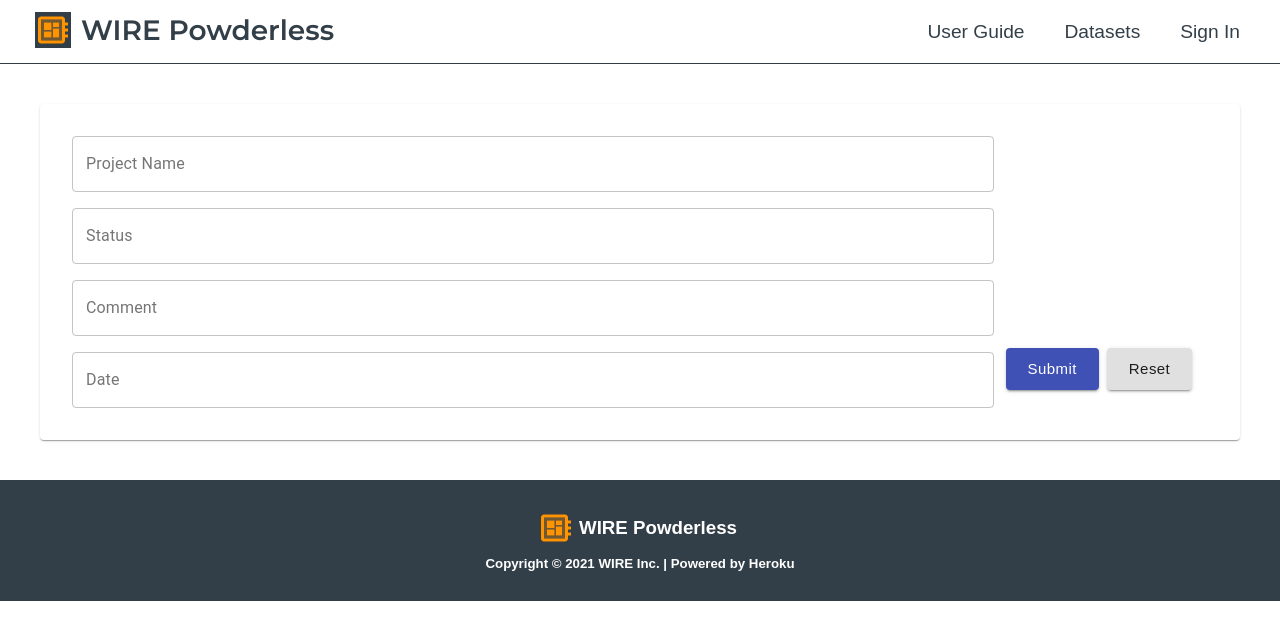
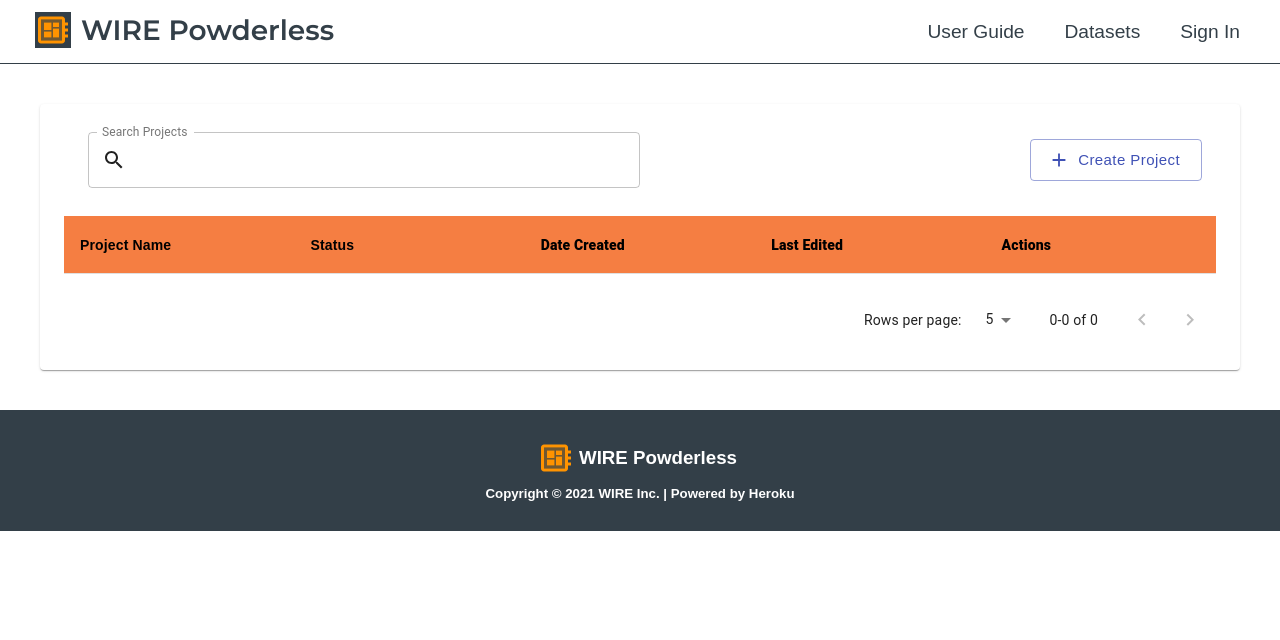
Before and after one commit to sohaibi/EE461L-Project, a React (Create React App) app in the folder Frontend/: page /project in a window 1280 px wide. Shown: the top 640 px of the page. Built offline with nearby package versions, Linux system fonts and the light colour scheme.

Commit message:
Table,sorting, popup

```diff
--- a/Frontend/src/Components/Pages/ProjectPage/Project.js
+++ b/Frontend/src/Components/Pages/ProjectPage/Project.js
@@ -1,21 +1,156 @@
-import React from 'react'
+import React,{useState} from 'react'
 import ProjectForm from './ProjectForm'
-import { Paper,makeStyles } from '@material-ui/core';
-function Project() {
+import { Paper, makeStyles, TableBody, TableRow, TableCell, Toolbar, InputAdornment } from '@material-ui/core';
+import useTable from './useTable'
+import * as projectService from './projectService'
+import Controls from './controls/Controls'
+import { Search } from "@material-ui/icons";
+import AddIcon from '@material-ui/icons/Add';
+import Popup from './Popup'
+import EditOutlinedIcon from '@material-ui/icons/EditOutlined';
+import CloseIcon from '@material-ui/icons/Close';
 
 const useStyles = makeStyles(theme => ({
     pageContent: {
         margin: theme.spacing(5),
         padding: theme.spacing(3)
+    },
+    searchInput: {
+        width: '50%'
+    },
+    newButton: {
+        position: 'absolute',
+        right: '10px'
     }
 }))
 
+
+const headCells = [
+    { id: 'projName', label: 'Project Name' },
+    { id: 'status', label: 'Status' },
+    // { id: 'comment', label: 'Comment' },
+    { id: 'date', label: 'Date Created', disableSorting: true },
+    { id: 'date', label: 'Last Edited', disableSorting: true },
+    { id: 'actions', label: 'Actions', disableSorting: true }
+]
+
+
+function Project() {
+
     const classes = useStyles();
+
+    const [records, setRecords] = useState(projectService.getAllProjects())
+    const [filterFn, setFilterFn] = useState({ fn: items => { return items; } })
+
+    const [recordForEdit, setRecordForEdit] = useState(null)
+    const [openPopup, setOpenPopup] = useState(false)
+
+    const {
+        TblContainer,
+        TblHead,
+        TblPagination,
+        recordsAfterPagingAndSorting
+    } = useTable(records, headCells, filterFn);
+
+    const handleSearch = e => {
+        let target = e.target;
+        setFilterFn({
+            fn: items => {
+                if (target.value == "")
+                    return items;
+                else
+                    return items.filter(x => x.fullName.toLowerCase().includes(target.value))
+            }
+        })
+    }
+
+    //POP UP SECTION
+    const addOrEdit = (project, resetForm) => {
+        if (project.id == 0)
+            projectService.insertProject(project)
+        else
+            projectService.updateProject(project)
+        resetForm()
+        setRecordForEdit(null)
+        setOpenPopup(false)
+        setRecords(projectService.getAllProjects())
+    }
+
+    const openInPopup = item => {
+        setRecordForEdit(item)
+        setOpenPopup(true)
+    }
+    //POP UP SECTION
+
     return (
         <>
+
         <Paper className={classes.pageContent}>
-            <ProjectForm/>
+
+            <Toolbar>
+                    <Controls.Input
+                        label="Search Projects"
+                        className={classes.searchInput}
+                        InputProps={{
+                            startAdornment: (<InputAdornment position="start">
+                                <Search />
+                            </InputAdornment>)
+                        }}
+                        onChange={handleSearch}
+                    />
+                    <Controls.Button
+                        text="Create Project"
+                        variant="outlined"
+                        startIcon={<AddIcon />}
+                        className={classes.newButton}
+                        onClick={() => { setOpenPopup(true); setRecordForEdit(null); }}
+                    />
+                </Toolbar>
+                <TblContainer>
+
+                    <TblHead />
+                    <TableBody>
+                        {
+                            recordsAfterPagingAndSorting().map(item =>
+                                (<TableRow key={item.id}>
+                                    <TableCell>{item.projName}</TableCell>
+                                    <TableCell>{item.status}</TableCell>
+                                    <TableCell>{item.comment}</TableCell>
+                                    <TableCell>{item.date}</TableCell>
+
+                                    {/* POPUP section */}
+                                    <TableCell>
+                                        <Controls.ActionButton
+                                            color="primary"
+                                            onClick={() => { openInPopup(item) }}>
+                                            <EditOutlinedIcon fontSize="small" />
+                                        </Controls.ActionButton>
+                                        <Controls.ActionButton
+                                            color="secondary">
+                                            <CloseIcon fontSize="small" />
+                                        </Controls.ActionButton>
+                                    </TableCell>
+                                     {/* POPUP section */}
+
+                                </TableRow>)
+                            )
+                        }
+                    </TableBody>
+                </TblContainer>
+                <TblPagination />
          </Paper>
+
+         <Popup
+                title="Project Form"
+                openPopup={openPopup}
+                setOpenPopup={setOpenPopup}
+            >
+                <ProjectForm
+                    recordForEdit={recordForEdit}
+                    addOrEdit={addOrEdit} />
+            </Popup>
+
+
         </>
     )
 }
--- a/Frontend/src/Components/Pages/ProjectPage/ProjectForm.js
+++ b/Frontend/src/Components/Pages/ProjectPage/ProjectForm.js
@@ -14,7 +14,8 @@
 }
 
 
-   export default function ProjectForm() {
+   export default function ProjectForm(props) {
+    const { addOrEdit, recordForEdit } = props
 
     const validate = (fieldValues = values) => {
         let temp = { ...errors }
@@ -41,12 +42,18 @@
     const handleSubmit = e => {
          e.preventDefault()
         if (validate()){
-            projectService.insertProject(values)
-            resetForm()
+            addOrEdit(values, resetForm);
         }
 
     }
 
+    //POPUP SECTION
+    useEffect(() => {
+        if (recordForEdit != null)
+            setValues({
+                ...recordForEdit
+            })
+    }, [recordForEdit])
 
        return (
 
@@ -71,12 +78,12 @@
                     value={values.comment}
                     onChange={handleInputChange}
                 />
-                <Controls.Input
+                {/* <Controls.Input
                     name="date"
                     label="Date"
                     value={values.date}
                     onChange={handleInputChange}
-                />
+                /> */}
                 <div>
                     <Controls.Button
                         type="submit"
--- a/Frontend/src/Components/Pages/ProjectPage/controls/Button.js
+++ b/Frontend/src/Components/Pages/ProjectPage/controls/Button.js
@@ -20,7 +20,7 @@ export default function Button(props) {
         <MuiButton
             variant={variant || "contained"}
             size={size || "large"}
-            color={color || "primary"}
+            color={color || 'primary'}
             onClick={onClick}
             {...other}
             classes={{ root: classes.root, label: classes.label }}>
--- a/Frontend/src/Components/Pages/ProjectPage/useTable.js
+++ b/Frontend/src/Components/Pages/ProjectPage/useTable.js
@@ -6,16 +6,17 @@ const useStyles = makeStyles(theme => ({
     table: {
         marginTop: theme.spacing(3),
         '& thead th': {
-            fontWeight: '600',
+            fontWeight: '800',
             backgroundColor: '#f57e42',
-            color: theme.palette.primary.main,
+            color: 'black'
             // backgroundColor: theme.palette.primary.light,
         },
         '& tbody td': {
-            fontWeight: '300',
+            fontWeight: '400',
         },
         '& tbody tr:hover': {
-            backgroundColor: '#fffbf2',
+            // backgroundColor: '#fffbf2',
+            backgroundColor: 'white',
             cursor: 'pointer',
         },
     },
```
Lines whose indentation alone changed are shown as unchanged.
